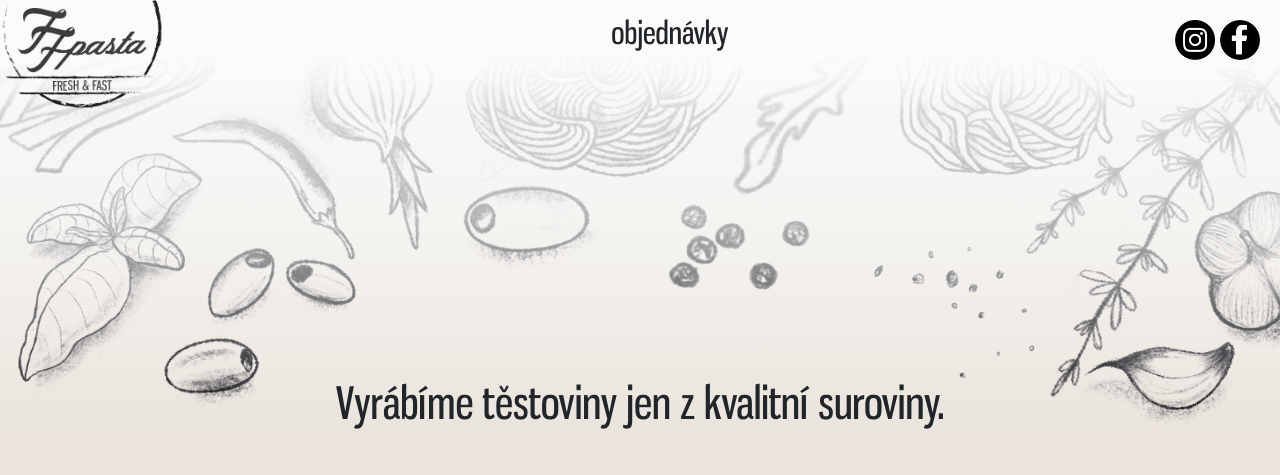
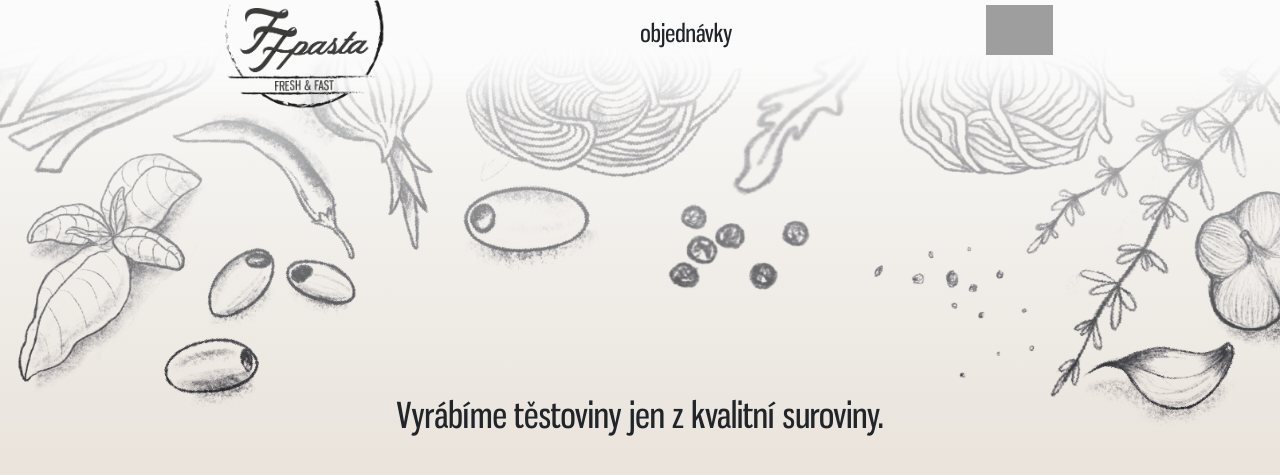
Before and after one commit to lukasdornak/ffpasta, a Django app: page / in a window 1280 px wide. Shown: the top 475 px of the page. Run offline with Django 3.2, Linux system fonts and the light colour scheme; data that the repository does not hold is empty; some libraries are stand-ins or nearby versions; grey boxes are pictures that could not be loaded.

Commit message:
add mpmr icons

```diff
--- a/ffpasta/static/ffpasta/css/style.css
+++ b/ffpasta/static/ffpasta/css/style.css
@@ -6,12 +6,14 @@
   font-family: G;
   src: url("../fonts/gnuolane_rg.ttf") format("truetype"); }
 
+html {
+  font-size: 16px; }
+
 body {
   width: 100vw;
   padding: 0;
   margin: 0 auto;
   font-family: G;
-  font-size: 16px;
   text-align: center;
   background-color: #EAE4DC;
   overflow-x: hidden; }
@@ -20,7 +22,7 @@ body.stop {
   position: fixed; }
 
 h1 {
-  font-size: 2em; }
+  font-size: 1.6rem; }
 
 h1, h2 {
   display: inline-block;
@@ -45,12 +47,13 @@ a.bordered {
   text-align: center; }
 
 h2 {
-  font-size: 1.6em; }
+  font-size: 1.4rem; }
 
 h3 {
-  font-size: 1.4em; }
+  font-size: 1.2rem; }
 
 h4 {
+  font-size: 1.2rem;
   font-weight: bold; }
 
 .reason_header {
@@ -68,11 +71,11 @@ header {
   position: fixed;
   top: 0;
   left: 0;
-  background-image: linear-gradient(#fbfbfb, #fbfbfb, rgba(251, 251, 251, 0.9), rgba(251, 251, 251, 0.6), rgba(251, 251, 251, 0));
+  background-image: linear-gradient(#fbfbfb, #fbfbfb, rgba(251, 251, 251, 0.95), rgba(251, 251, 251, 0.63), rgba(251, 251, 251, 0));
   z-index: 100; }
 
 #logo {
-  height: 110px; }
+  height: 80px; }
 
 #menu_button {
   margin: 20px;
@@ -104,6 +107,11 @@ header {
   margin-right: 20px; }
   #social_head img {
     height: 40px; }
+  #social_head a.logo_mpmr {
+    display: none; }
+
+.logo_mpmr img {
+  height: 50px; }
 
 #social_foot img {
   margin-bottom: 10px;
@@ -146,7 +154,7 @@ nav {
     padding-left: 0; }
 
 #id-uvod {
-  background-image: linear-gradient(#fbfbfb, rgba(251, 251, 251, 0.7), rgba(251, 251, 251, 0)), url("../img/intro_768x768.png");
+  background-image: linear-gradient(#fbfbfb, rgba(251, 251, 251, 0)), url("../img/intro_768x768.png");
   padding-top: 87vw;
   background-size: 100% auto;
   background-position: center top;
@@ -155,7 +163,7 @@ nav {
 #motto {
   width: 100%; }
   #motto h1 {
-    margin: 0 auto;
+    margin: 0.5em auto;
     width: 85%; }
   #motto span {
     display: inline-block;
@@ -504,7 +512,7 @@ table.overview {
 
 @media (min-aspect-ratio: 1 / 1) {
   #id-uvod {
-    background-image: linear-gradient(#fbfbfb, rgba(251, 251, 251, 0.7), rgba(251, 251, 251, 0)), url("../img/intro_768x33.png");
+    background-image: linear-gradient(#fbfbfb, rgba(251, 251, 251, 0)), url("../img/intro_768x33.png");
     padding-top: 33vw; } }
 
 /* Small devices */
@@ -537,14 +545,14 @@ table.overview {
 /* Medium devices */
 @media (min-width: 769px) {
   #id-uvod {
-    background-image: linear-gradient(#fbfbfb, rgba(251, 251, 251, 0.7), rgba(251, 251, 251, 0)), url("../img/intro_1920x33.png");
+    background-image: linear-gradient(#fbfbfb, rgba(251, 251, 251, 0)), url("../img/intro_1920x33.png");
     padding-top: calc(33vw - 50px); } }
 
 /* Medium devices */
 @media (min-width: 768px) {
   .to_767 {
     display: none; }
-  body {
+  html {
     font-size: 18px; }
   .page {
     width: 80%; }
@@ -590,7 +598,9 @@ table.overview {
 
 /* Large devices */
 @media (min-width: 992px) {
-  body {
+  .to_992 {
+    display: none; }
+  html {
     font-size: 20px; }
   header {
     justify-content: center; }
@@ -602,12 +612,24 @@ table.overview {
     padding: 0;
     background: none;
     height: 3em;
-    justify-content: space-evenly;
-    max-width: 1200px; }
+    justify-content: center;
+    max-width: 600px; }
     nav a {
-      padding: 0;
-      flex-grow: 1;
+      font-size: 1.1em;
+      padding: 0 0.3em;
+      flex-grow: 0;
       text-align: center; }
+  #logo {
+    height: 110px; }
+  #social_head {
+    margin-top: 5px;
+    margin-right: 5px; }
+    #social_head img {
+      height: 50px; }
+    #social_head a {
+      display: none; }
+      #social_head a.logo_mpmr {
+        display: inline-block; }
   #items_page {
     width: 80%; }
   #menu_button {
@@ -623,7 +645,7 @@ table.overview {
 
 /* Extra large devices */
 @media (min-width: 1200px) {
-  body {
+  html {
     font-size: 22px; }
   .circs .circ#c1 {
     width: 40%;
--- a/ffpasta/static/ffpasta/css/style.scss
+++ b/ffpasta/static/ffpasta/css/style.scss
@@ -12,12 +12,15 @@ $light: #EAE4DC;
 $color-green: #b0e4a4;
 $color-red: #ffada4;
 
+html {
+    font-size: 16px;
+}
+
 body {
     width: 100vw;
     padding: 0;
     margin: 0 auto;
     font-family: G;
-    font-size: 16px;
     text-align: center;
     background-color: $light;
     overflow-x: hidden;
@@ -27,7 +30,7 @@ body.stop {
     position: fixed;
 }
 h1 {
-    font-size: 2em;
+    font-size: 1.6rem;
 }
 h1, h2 {
     display: inline-block;
@@ -54,12 +57,13 @@ a.bordered {
     text-align: center;
 }
 h2 {
-    font-size: 1.6em;
+    font-size: 1.4rem;
 }
 h3 {
-    font-size: 1.4em;
+    font-size: 1.2rem;
 }
 h4 {
+    font-size: 1.2rem;
     font-weight: bold;
 }
 .reason_header {
@@ -77,12 +81,12 @@ header {
     position: fixed;
     top: 0;
     left: 0;
-    background-image: linear-gradient(#fbfbfb, rgba(251, 251, 251, 1), rgba(251, 251, 251, 0.9), rgba(251, 251, 251, 0.6), rgba(251, 251, 251, 0));
+    background-image: linear-gradient(#fbfbfb, #fbfbfb, rgba(251, 251, 251, 0.95), rgba(251, 251, 251, 0.63), rgba(251, 251, 251, 0));
     z-index: 100;
 }
 
 #logo {
-    height: 110px;
+    height: 80px;
 }
 
 #menu_button {
@@ -119,6 +123,13 @@ header {
     img {
         height: 40px;
     }
+    a.logo_mpmr {
+        display: none;
+    }
+}
+
+.logo_mpmr img {
+    height: 50px;
 }
 
 #social_foot img {
@@ -149,7 +160,7 @@ nav {
     height: 100vh;
     max-height: 460px;
     overflow: hidden;
-    a{
+    a {
         flex-grow: 1;
         text-decoration: none;
         color: inherit;
@@ -168,7 +179,7 @@ nav {
 }
 
 #id-uvod {
-    background-image: linear-gradient(#fbfbfb, rgba(251, 251, 251, 0.7), rgba(251, 251, 251, 0)), url("../img/intro_768x768.png");
+    background-image: linear-gradient(#fbfbfb, rgba(251, 251, 251, 0)), url("../img/intro_768x768.png");
     padding-top: 87vw;
     background-size: 100% auto;
     background-position: center top;
@@ -179,7 +190,7 @@ nav {
 #motto {
     width: 100%;
     h1 {
-        margin: 0 auto;
+        margin: 0.5em auto;
         width: 85%;
     }
     span {
@@ -586,7 +597,7 @@ table.overview {
 
 @media (min-aspect-ratio: 1/1) {
     #id-uvod {
-        background-image: linear-gradient(#fbfbfb, rgba(251, 251, 251, 0.7), rgba(251, 251, 251, 0)), url("../img/intro_768x33.png");
+        background-image: linear-gradient(#fbfbfb, rgba(251, 251, 251, 0)), url("../img/intro_768x33.png");
         padding-top: 33vw;
     }
 }
@@ -632,7 +643,7 @@ table.overview {
 /* Medium devices */
 @media (min-width: 769px) {
     #id-uvod {
-        background-image: linear-gradient(#fbfbfb, rgba(251, 251, 251, 0.7), rgba(251, 251, 251, 0)), url("../img/intro_1920x33.png");
+        background-image: linear-gradient(#fbfbfb, rgba(251, 251, 251, 0)), url("../img/intro_1920x33.png");
         padding-top: calc(33vw - 50px);
     }
 }
@@ -642,7 +653,7 @@ table.overview {
     .to_767 {
         display: none;
     }
-    body {
+    html {
         font-size: 18px;
     }
     .page {
@@ -714,7 +725,10 @@ table.overview {
 
 }
 @media (min-width: 992px) {
-    body {
+    .to_992 {
+        display: none;
+    }
+    html {
         font-size: 20px;
     }
     header {
@@ -728,14 +742,35 @@ table.overview {
         padding: 0;
         background: none;
         height: 3em;
-        justify-content: space-evenly;
-        max-width: 1200px;
+        justify-content: center;
+        max-width: 600px;
         a {
-            padding:0;
-            flex-grow: 1;
+            font-size: 1.1em;
+            padding: 0 0.3em;
+            flex-grow: 0;
             text-align: center;
         }
     }
+
+    #logo {
+        height: 110px;
+    }
+
+    #social_head {
+        margin-top: 5px;
+        margin-right: 5px;
+        img {
+            height: 50px;
+        }
+        a {
+            display: none;
+            &.logo_mpmr {
+                display: inline-block;
+            }
+        }
+    }
+
+
 
     #items_page {
         width: 80%;
@@ -758,7 +793,7 @@ table.overview {
 
 /* Extra large devices */
 @media (min-width: 1200px) {
-    body {
+    html {
         font-size: 22px;
     }
     .circs .circ {
--- a/ffpasta/templates/ffpasta/index.html
+++ b/ffpasta/templates/ffpasta/index.html
@@ -74,6 +74,7 @@
             <a href="/objednavky/">objednávky</a>
         </nav>
         <div id="social_head">
+            <a href="{% static '/ffpasta/pdf/projekt.pdf' %}" class="logo_mpmr" target="_blank"><img src="{%  static '/ffpasta/img/social/logo_mpmr_eu.jpg' %}"></a>
             <a href="https://www.instagram.com/ffpasta/" target="_blank"><img src="{%  static '/ffpasta/img/social/instagram_head.png' %}"></a>
             <a href="https://www.facebook.com/FFpasta/" target="_blank"><img src="{%  static '/ffpasta/img/social/facebook_head.png' %}"></a>
         </div>
--- a/ffpasta/templates/ffpasta/widgets/contact.html
+++ b/ffpasta/templates/ffpasta/widgets/contact.html
@@ -14,3 +14,4 @@
                 </div>
             </div>
         </div>
+        <a href="{% static '/ffpasta/pdf/projekt.pdf' %}" class="logo_mpmr to_992" target="_blank"><img src="{%  static '/ffpasta/img/social/logo_mpmr_eu.jpg' %}"></a>
```
Also changed, not shown: 1 other file.
